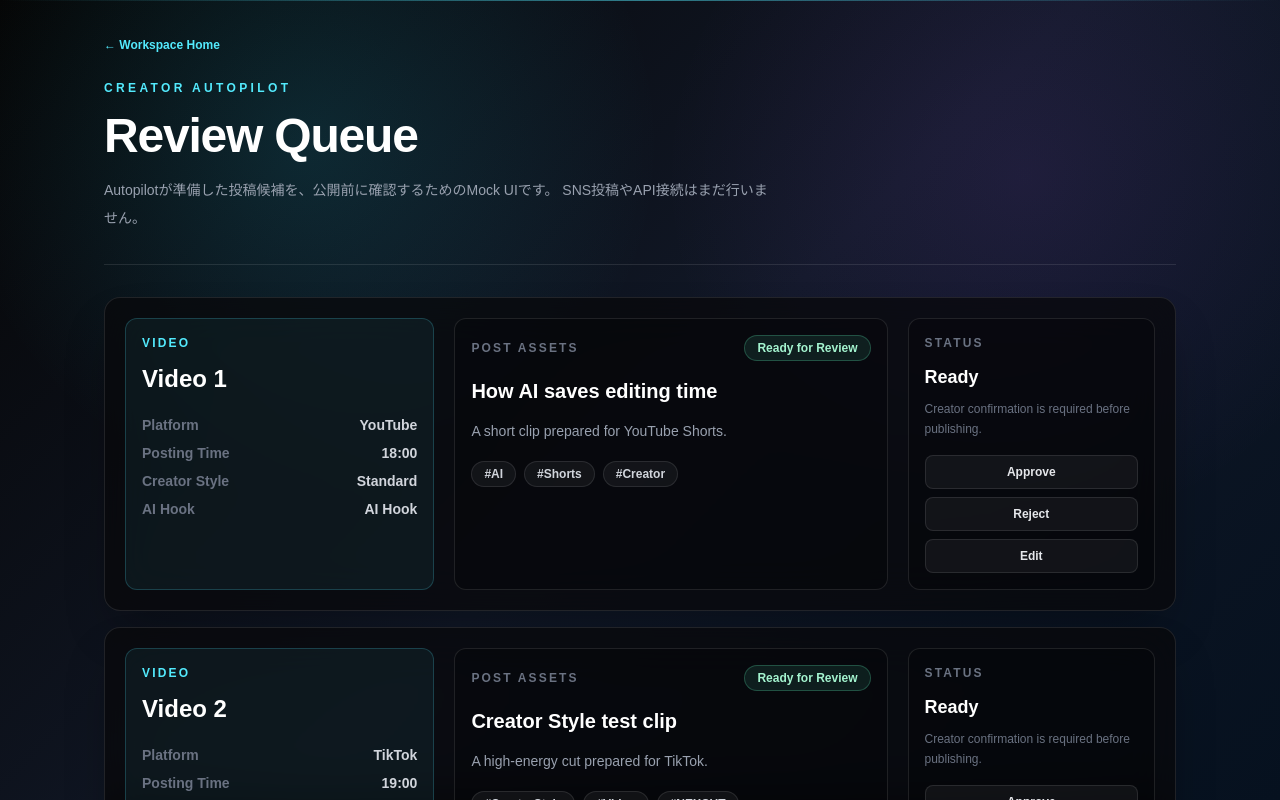
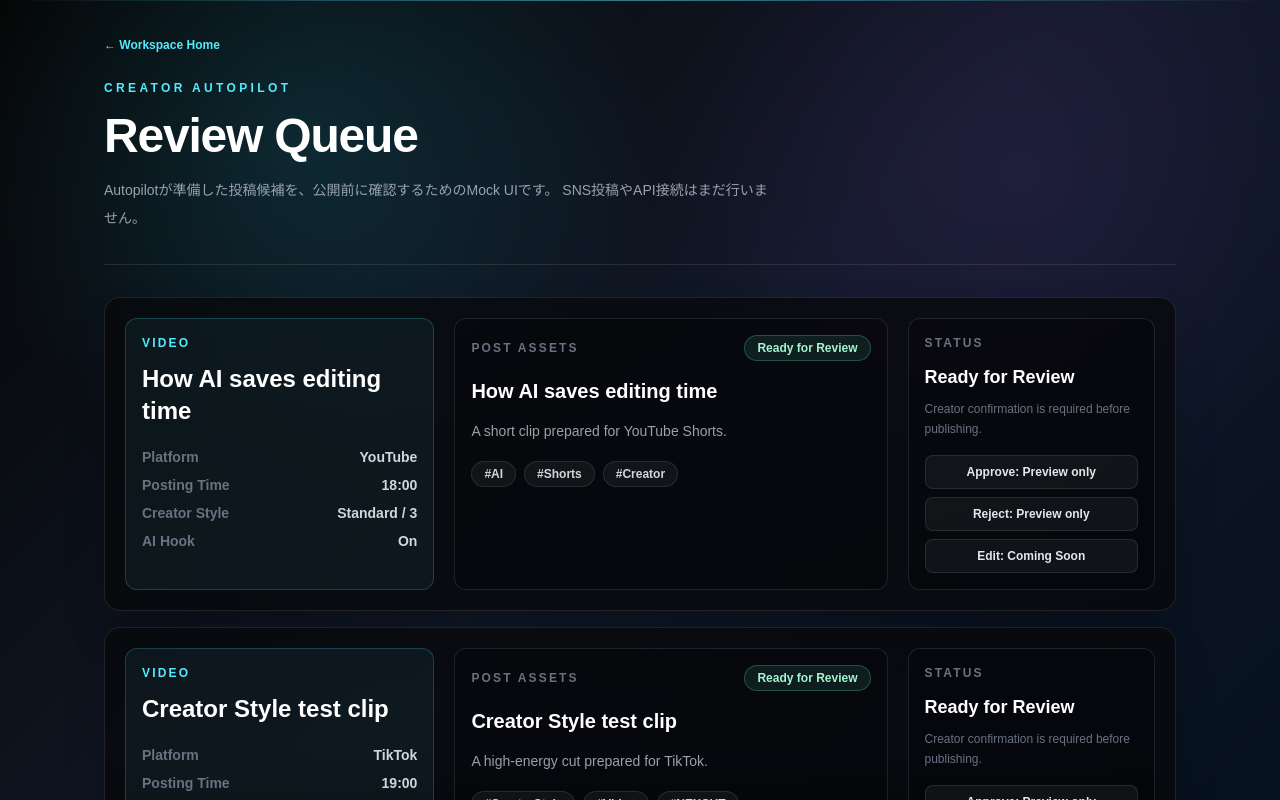
Before and after one commit to hiro042355/easyslice-ai, a Next.js app: page /review in a window 1280 px wide. Shown: the top 800 px of the page. Built offline with nearby package versions, Linux system fonts and the light colour scheme.

Commit message:
Add review queue data model foundation

```diff
--- a/app/review/page.tsx
+++ b/app/review/page.tsx
@@ -1,30 +1,26 @@
-const reviewItems = [
-  {
-    video: "Video 1",
-    title: "How AI saves editing time",
-    description: "A short clip prepared for YouTube Shorts.",
-    hashtags: ["#AI", "#Shorts", "#Creator"],
-    platform: "YouTube",
-    postingTime: "18:00",
-    creatorStyle: "Standard",
-    aiHook: "AI Hook",
-    status: "Ready for Review",
-  },
-  {
-    video: "Video 2",
-    title: "Creator Style test clip",
-    description: "A high-energy cut prepared for TikTok.",
-    hashtags: ["#CreatorStyle", "#Video", "#NEXCUT"],
-    platform: "TikTok",
-    postingTime: "19:00",
-    creatorStyle: "Creator",
-    aiHook: "Off",
-    status: "Ready for Review",
-  },
-];
+import {
+  mockReviewQueueItems,
+  type ReviewPlatform,
+  type ReviewStatus,
+} from "../../lib/reviewQueue";
 
 const actionClass =
   "rounded-lg border border-white/10 bg-white/[0.05] px-3 py-2 text-xs font-bold text-gray-200 transition hover:border-cyan-300/35 hover:bg-cyan-300/10 hover:text-cyan-100";
+
+const platformLabels: Record<ReviewPlatform, string> = {
+  youtube: "YouTube",
+  tiktok: "TikTok",
+  instagram: "Instagram",
+  x: "X",
+};
+
+const statusLabels: Record<ReviewStatus, string> = {
+  draft: "Draft",
+  "ready-for-review": "Ready for Review",
+  approved: "Approved",
+  rejected: "Rejected",
+  scheduled: "Scheduled",
+};
 
 export default function ReviewQueuePage() {
   return (
@@ -56,9 +52,9 @@ export default function ReviewQueuePage() {
         </header>
 
         <div className="grid gap-4 py-8">
-          {reviewItems.map((item) => (
+          {mockReviewQueueItems.map((item) => (
             <article
-              key={item.video}
+              key={item.id}
               className="rounded-2xl border border-white/10 bg-zinc-950/75 p-5 shadow-2xl shadow-black/30 backdrop-blur-xl"
             >
               <div className="grid gap-5 lg:grid-cols-[1fr_1.4fr_0.8fr] lg:items-stretch">
@@ -67,12 +63,12 @@ export default function ReviewQueuePage() {
                     Video
                   </p>
                   <h2 className="mt-3 text-2xl font-black text-white">
-                    {item.video}
+                    {item.videoTitle}
                   </h2>
                   <div className="mt-5 grid gap-2 text-sm font-semibold text-gray-300">
                     <div className="flex justify-between gap-3">
                       <span className="text-gray-500">Platform</span>
-                      <span>{item.platform}</span>
+                      <span>{platformLabels[item.platform]}</span>
                     </div>
                     <div className="flex justify-between gap-3">
                       <span className="text-gray-500">Posting Time</span>
@@ -80,11 +76,13 @@ export default function ReviewQueuePage() {
                     </div>
                     <div className="flex justify-between gap-3">
                       <span className="text-gray-500">Creator Style</span>
-                      <span>{item.creatorStyle}</span>
+                      <span>
+                        {item.creatorStyle === "standard" ? "Standard" : "Creator"} / {item.animationIntensity}
+                      </span>
                     </div>
                     <div className="flex justify-between gap-3">
                       <span className="text-gray-500">AI Hook</span>
-                      <span>{item.aiHook}</span>
+                      <span>{item.aiHookEnabled ? "On" : "Off"}</span>
                     </div>
                   </div>
                 </div>
@@ -95,12 +93,12 @@ export default function ReviewQueuePage() {
                       Post Assets
                     </p>
                     <span className="rounded-full border border-emerald-300/25 bg-emerald-300/10 px-3 py-1 text-xs font-black text-emerald-200">
-                      {item.status}
+                      {statusLabels[item.status]}
                     </span>
                   </div>
 
                   <h3 className="mt-4 text-xl font-black text-white">
-                    {item.title}
+                    {item.videoTitle}
                   </h3>
 
                   <p className="mt-3 text-sm leading-7 text-gray-400">
@@ -124,7 +122,9 @@ export default function ReviewQueuePage() {
                     <p className="text-xs font-semibold uppercase tracking-[0.18em] text-gray-500">
                       Status
                     </p>
-                    <p className="mt-3 text-lg font-black text-white">Ready</p>
+                    <p className="mt-3 text-lg font-black text-white">
+                      {statusLabels[item.status]}
+                    </p>
                     <p className="mt-2 text-xs leading-5 text-gray-500">
                       Creator confirmation is required before publishing.
                     </p>
@@ -132,13 +132,13 @@ export default function ReviewQueuePage() {
 
                   <div className="grid gap-2">
                     <button type="button" className={actionClass}>
-                      Approve
+                      Approve: Preview only
                     </button>
                     <button type="button" className={actionClass}>
-                      Reject
+                      Reject: Preview only
                     </button>
                     <button type="button" className={actionClass}>
-                      Edit
+                      Edit: Coming Soon
                     </button>
                   </div>
                 </div>
--- /dev/null
+++ b/lib/reviewQueue.ts
@@ -0,0 +1,51 @@
+export type ReviewPlatform = "youtube" | "tiktok" | "instagram" | "x";
+
+export type ReviewStatus =
+  | "draft"
+  | "ready-for-review"
+  | "approved"
+  | "rejected"
+  | "scheduled";
+
+export type ReviewQueueItem = {
+  id: string;
+  videoTitle: string;
+  description: string;
+  hashtags: string[];
+  platform: ReviewPlatform;
+  postingTime: string;
+  creatorStyle: "standard" | "creator";
+  animationIntensity: number;
+  aiHookEnabled: boolean;
+  status: ReviewStatus;
+  createdAt: string;
+};
+
+export const mockReviewQueueItems: ReviewQueueItem[] = [
+  {
+    id: "review-001",
+    videoTitle: "How AI saves editing time",
+    description: "A short clip prepared for YouTube Shorts.",
+    hashtags: ["#AI", "#Shorts", "#Creator"],
+    platform: "youtube",
+    postingTime: "18:00",
+    creatorStyle: "standard",
+    animationIntensity: 3,
+    aiHookEnabled: true,
+    status: "ready-for-review",
+    createdAt: "2026-07-09T09:00:00.000Z",
+  },
+  {
+    id: "review-002",
+    videoTitle: "Creator Style test clip",
+    description: "A high-energy cut prepared for TikTok.",
+    hashtags: ["#CreatorStyle", "#Video", "#NEXCUT"],
+    platform: "tiktok",
+    postingTime: "19:00",
+    creatorStyle: "creator",
+    animationIntensity: 5,
+    aiHookEnabled: false,
+    status: "ready-for-review",
+    createdAt: "2026-07-09T10:00:00.000Z",
+  },
+];
```
